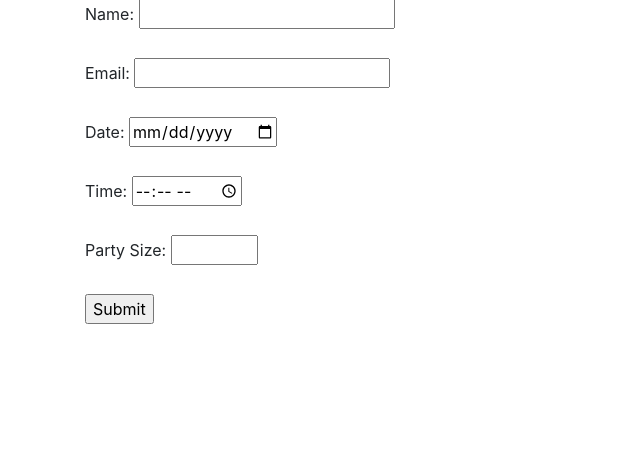
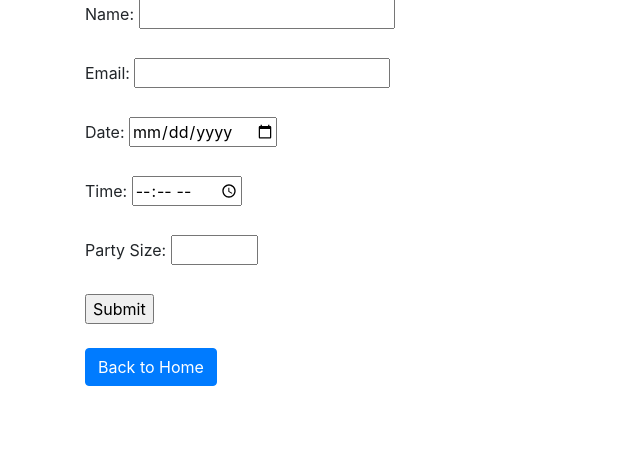
Before and after one commit to ishaqaza/mgs406_project, a Flask app: page /reservation in a window 1280 px wide. Shown: the part 57-508 px from the top of the page, without its empty margins (0-640 px from the left). Run offline with Flask 3, Linux system fonts and the light colour scheme; some libraries are stand-ins or nearby versions.

Commit message:
Update reservation.html

```diff
--- a/templates/reservation.html
+++ b/templates/reservation.html
@@ -9,7 +9,6 @@
         <h1>Reservation Form</h1>
         {% if message %}
             <p>{{ message }}</p>
-            <a href="/" class="btn btn-warning">Home</a>
         {% else %}
             <form method="POST" action="{{ url_for('reservation') }}">
                 <label for="name">Name:</label>
@@ -24,6 +23,8 @@
                 <input type="number" id="party-size" name="party-size" min="1" max="10" required><br><br>
                 <input type="submit" value="Submit">
             </form>
+            <br>
+            <a href="/" class="btn btn-primary">Back to Home</a>
         {% endif %}
     </div>
     <script src="https://ajax.googleapis.com/ajax/libs/jquery/3.5.1/jquery.min.js"></script>
```
